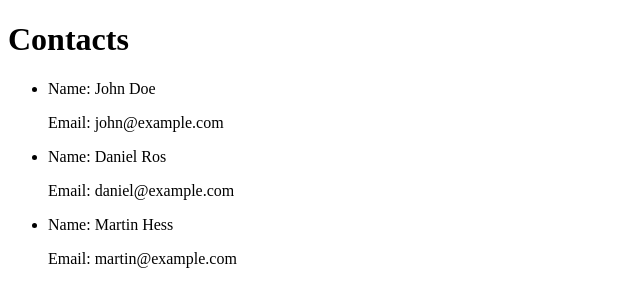
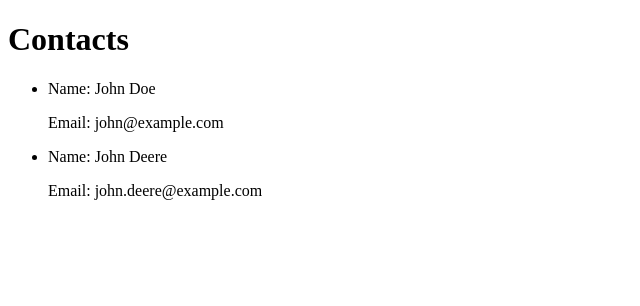
Before and after one commit to ikokyns/vivify-academy-angular, an Angular app: page / in a window 1280 px wide. Shown: the top 306 px of the page, without its empty margins (0-640 px from the left). Built offline with nearby package versions, Linux system fonts and the light colour scheme.

Commit message:
Commit 6 - Added one more contact with the same name and filter by that name with ngIf

```diff
--- a/src/app/contacts/contacts.component.html
+++ b/src/app/contacts/contacts.component.html
@@ -1,7 +1,7 @@
 <h1>Contacts</h1>
 
 <ul *ngFor="let contact of contacts">
-  <li>
+  <li *ngIf="contact.firstName == 'John'">
     <p>
       Name: {{ contact.firstName }} {{ contact.lastName }}
     </p>
--- a/src/app/contacts/contacts.component.ts
+++ b/src/app/contacts/contacts.component.ts
@@ -24,7 +24,12 @@ export class ContactsComponent {
         firstName: 'Martin',
         lastName:  'Hess',
         email:     'martin@example.com'
-      }
+      },
+      {
+        firstName: 'John',
+        lastName:  'Deere',
+        email:     'john.deere@example.com'
+      },
     ];
   }
 
```
